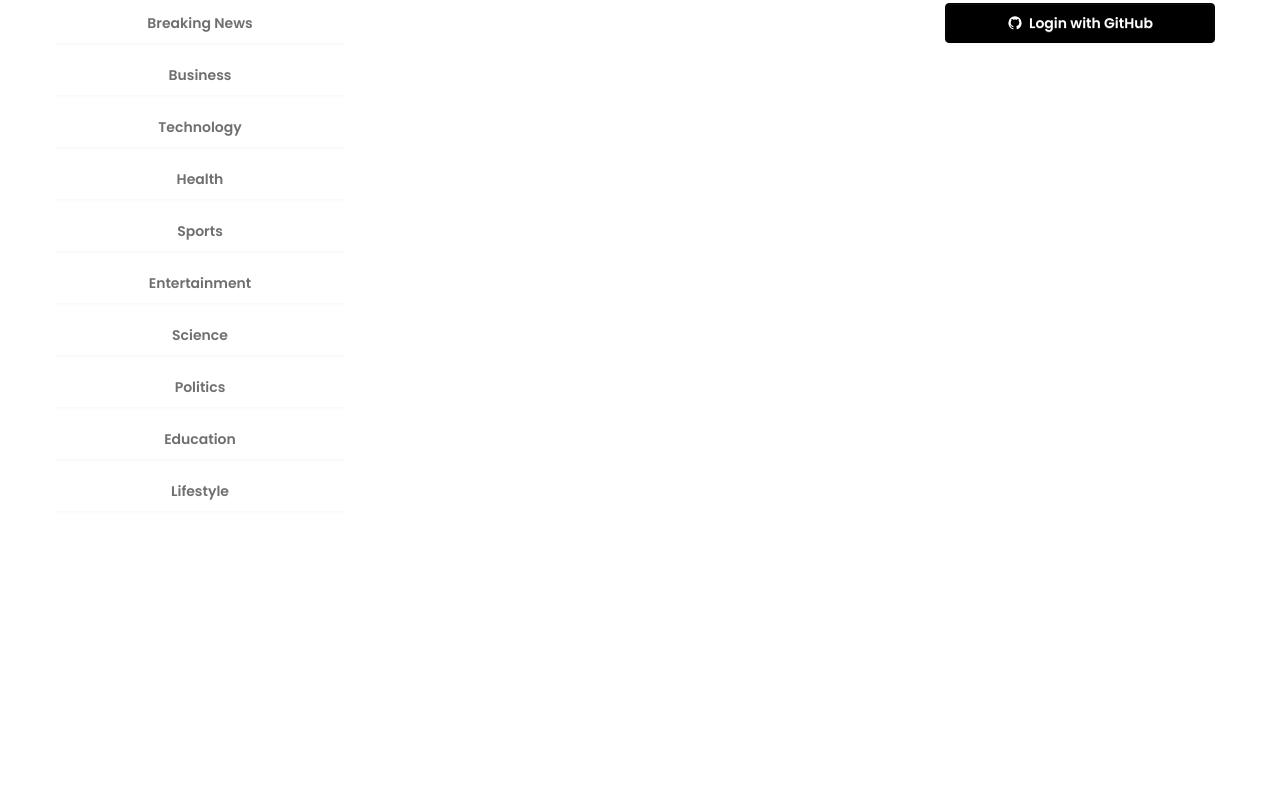
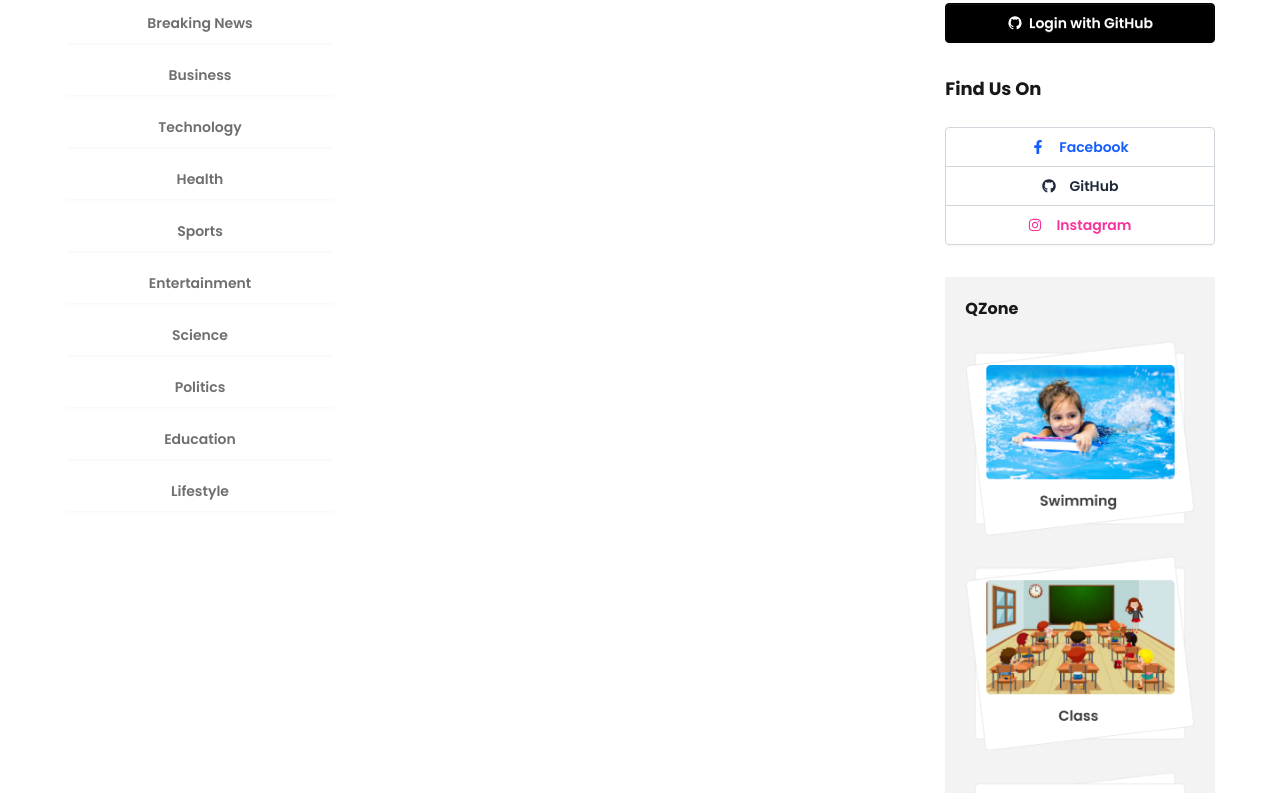
Before and after one commit to TIMIT75E/Dragon-news, a React (Vite) app: page / in a window 1280 px wide. Shown: the part 420-1213 px from the top of the page. Before the commit the page ends 943 px from the top, so only its background shows below. Built offline with nearby package versions, Linux system fonts and the light colour scheme.

Commit message:
Design Right Navbar Components

```diff
--- /dev/null
+++ b/src/Component/FindUs.jsx
@@ -0,0 +1,26 @@
+import React from 'react';
+import { FaFacebookF, FaGithub, FaInstagram } from 'react-icons/fa';
+
+const FindUs = () => {
+  return (
+    <div className="mx-3 space-y-6">
+      <h1 className="font-bold text-lg">Find Us On</h1>
+      <div className="join join-vertical w-full">
+        <button className="btn join-item text-blue-600 bg-white border border-gray-300 hover:bg-blue-50">
+          <FaFacebookF className="mr-2" />
+          Facebook
+        </button>
+        <button className="btn join-item text-gray-800 bg-white border border-gray-300 hover:bg-gray-100">
+          <FaGithub className="mr-2" />
+          GitHub
+        </button>
+        <button className="btn join-item text-pink-500 bg-white border border-gray-300 hover:bg-pink-50">
+          <FaInstagram className="mr-2" />
+          Instagram
+        </button>
+      </div>
+    </div>
+  );
+};
+
+export default FindUs;
--- a/src/Component/HomeLayout/LeftAside.jsx
+++ b/src/Component/HomeLayout/LeftAside.jsx
@@ -3,7 +3,7 @@ import Categorys from '../Categorys';
 
 const LeftAside = () => {
     return (
-        <div>
+        <div className='mx-3'>
             <Suspense fallback={<span className="loading loading-dots loading-xl"></span>}>
 
                 <Categorys></Categorys>
--- /dev/null
+++ b/src/Component/HomeLayout/Qzone.jsx
@@ -0,0 +1,19 @@
+import React from 'react';
+import firstPic from "../../assets/swimming.png"
+import secendPic from "../../assets/class.png"
+import thirdPic from "../../assets/playground.png"
+
+const Qzone = () => {
+    return (
+        <div className='mx-3 bg-base-200 p-5'>
+            <h1 className='font-bold mb-5'>QZone</h1>
+            <div className="grid grid-cols-1 gap-5">
+                <img src={firstPic} alt="" />
+                <img src={secendPic} alt="" />
+                <img src={thirdPic} alt="" />
+            </div>
+        </div>
+    );
+};
+
+export default Qzone;
--- a/src/Component/HomeLayout/RightAside.jsx
+++ b/src/Component/HomeLayout/RightAside.jsx
@@ -1,10 +1,14 @@
 import React from 'react';
 import SocialLogIn from './SocialLogIn';
+import FindUs from '../FindUs';
+import Qzone from './Qzone';
 
 const RightAside = () => {
     return (
-        <div>
+        <div className='space-y-8'>
             <SocialLogIn></SocialLogIn>
+            <FindUs></FindUs>
+            <Qzone></Qzone>
         </div>
     );
 };
--- a/src/Component/NewsCart.jsx
+++ b/src/Component/NewsCart.jsx
@@ -27,7 +27,7 @@ const NewsCart = ({ news }) => {
         : 'Unknown date';
 
     return (
-        <div className="shadow-2xl rounded-lg p-4 shadow-sm space-y-4">
+        <div className="shadow-2xl rounded-lg p-4 shadow-sm space-y-4 mx-3">
             {/* Header */}
             <div className="bg-base-200 p-4 rounded-md flex justify-between items-center">
                 <div className="flex items-center gap-3">
--- /dev/null
+++ b/src/Pages/Error.jsx
@@ -0,0 +1,20 @@
+import React from 'react';
+import { Link } from 'react-router';
+
+const Error = () => {
+    return (
+        <div className="w-full p-5 min-h-screen flex items-center justify-center bg-gray-100 px-4">
+      <div className="bg-white text-center p-8 rounded-xl shadow-lg max-w-xl">
+        <img src="https://i.ibb.co.com/4wMYc1d3/istockphoto-1404059706-612x612.jpg" alt="" className="w-full h-64 object-contain mx-auto mb-6 rounded-lg"
+        />
+        <h2 className="text-2xl font-semibold text-gray-800 mb-2">Page Not Found</h2>
+        <p className="text-gray-600 mb-6">
+          Sorry, the page you are looking for doesn't exist or has been moved.
+        </p>
+        <Link to="/" className="inline-block px-6 py-2 bg-blue-600 text-white text-lg font-medium rounded-lg hover:bg-blue-700 transition" > Go Back Home </Link>
+      </div>
+    </div>
+    );
+};
+
+export default Error;
--- a/src/Routes/Router.jsx
+++ b/src/Routes/Router.jsx
@@ -2,6 +2,7 @@ import { createBrowserRouter } from "react-router";
 import Home from "../Layouts/Home";
 import Homes from "../Pages/Homes";
 import CategortNews from "../Pages/CategortNews";
+import Error from "../Pages/Error";
 
 
 
@@ -26,7 +27,7 @@ const router = createBrowserRouter(
         },
         {
             path:"/*",
-            element: <h1>error</h1>
+            Component:Error
         },
     ]
 )
```
